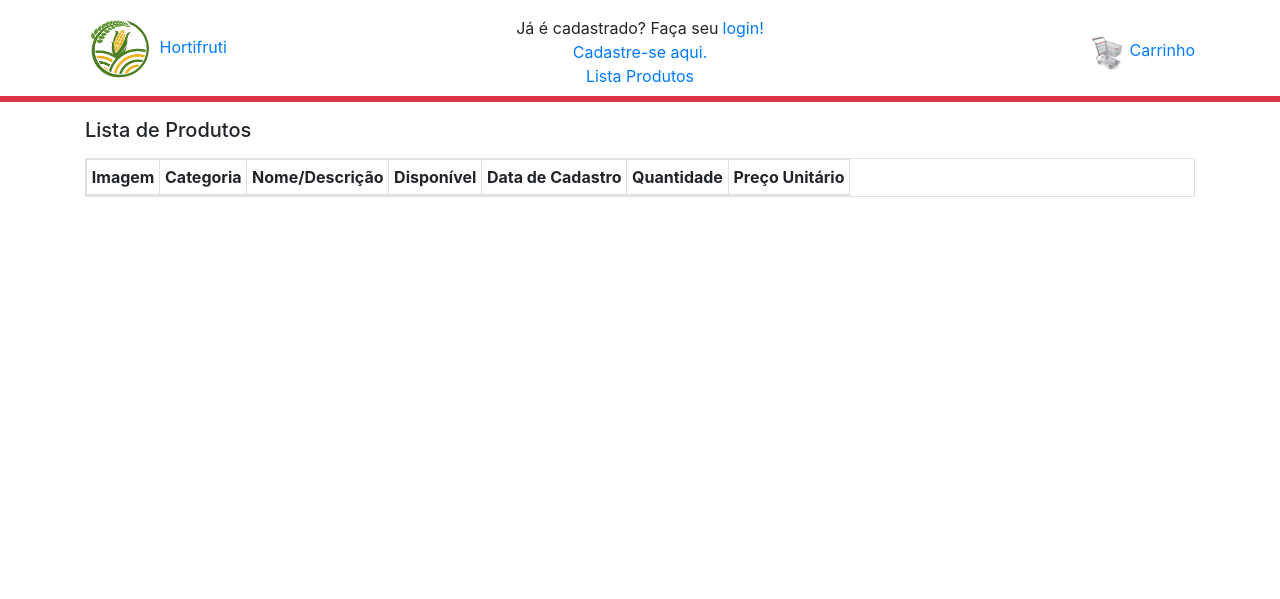
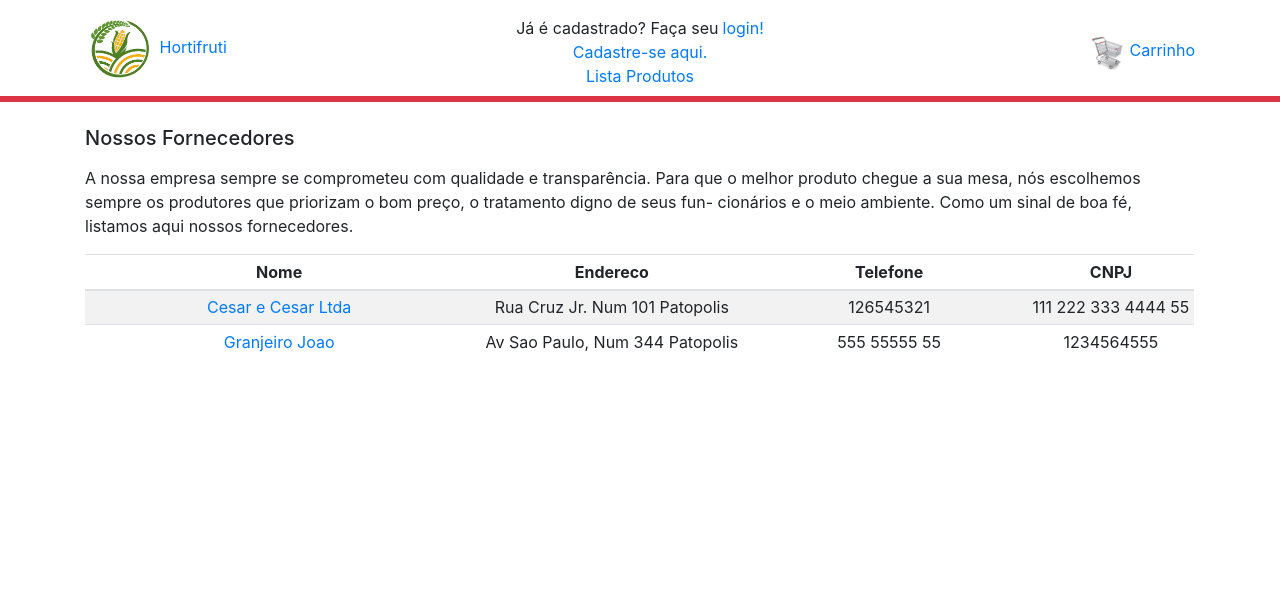
Before and after one commit to LucasBR96/CURSO-DJANGO, a Django app: page /fornecedor/lista_fornecedor/ in a window 1280 px wide. Shown: the top 599 px of the page. Run offline with Django 3.2, Linux system fonts and the light colour scheme; data comes from the database, SQL or seed files in the repository; both versions use the stored data as it was after the commit; lists and menus that the app fills with data are empty; some libraries are stand-ins or nearby versions.

Commit message:
chega por hoje

```diff
--- a/fornecedor/forms.py
+++ b/fornecedor/forms.py
@@ -1,3 +1,5 @@
+from fornecedor.models import Fornecedor
+from django import forms
 import re
 
 # funcoes de validacao --------------------------------------------------------
@@ -60,3 +62,17 @@ def valida_nome( nome_str ):
 def valida_endr( nome_str ):
 
     return re.match( TEL_RX1 , nome_str ) is not None
+
+class FornecedorForm( forms.ModelForm ):
+
+    class Meta:
+        model = Fornecedor
+        fields = ( 'Nome' , 'Endereco' , 'Telefone', 'CNPJ' )
+
+    Nome = forms.CharField(
+        error_messages = {
+            "Required":"campo obrigatório",
+            "unique":"Nome duplicado"
+        },
+        widget = forms.TextInput( attrs = {'class':'form-control form-control-sm', 'max-lenght': '100'})
+    )
--- a/fornecedor/templates/fornecedor/lista_forn.html
+++ b/fornecedor/templates/fornecedor/lista_forn.html
@@ -3,49 +3,44 @@
 {% load static %}
 
 {% block titulo %}
-   Pesquisa de Produtos
+   Lista de Fornecedores
 {% endblock %}
 
 {% block corpo %}
 
-   <h5 class="mb-3">Lista de Produtos</h5>
+   <div class = "mt-2 mb-3">
+      <h5 class="mb-3">Nossos Fornecedores</h5>
+      <p class = "text-left" style = "font-size: 16px" >
+         A nossa empresa sempre se comprometeu com qualidade e transparência. Para que o melhor produto chegue a
+         sua mesa, nós escolhemos sempre os produtores que priorizam o bom preço, o tratamento digno de seus fun-
+         cionários e o meio ambiente. Como um sinal de boa fé, listamos aqui nossos fornecedores.
+      </p>
+   </div>
+
    <table style='width:100%'
-          class='table table-striped table-sm table-bordered table-responsive mb-4'>
+          class='table table-striped table-sm table-responsive mb-4'>
       <thead>
-         <tr>
-            <th class='text-center'>Imagem</th>
-            <th class='text-center'>Categoria</th>
-            <th class='text-center'>Nome/Descrição</th>
-            <th class="text-center">Disponível</th>
-            <th class='text-center'>Data de Cadastro</th>
-            <th class="text-center">Quantidade</th>
-            <th class="text-center">Preço Unitário</th>
+         <tr class = 'text-center'>
+            <th style = "witdh: 25%" >Nome</th>
+            <th style = "witdh: 25%" >Endereco</th>
+            <th style = "witdh: 25%" >Telefone</th>
+            <th style = "witdh: 25%" >CNPJ</th>
          </tr>
       </thead>
       <tbody>
-         {% for produto in produtos %}
+         {% for fornec in forn %}
             <tr>
-               <td width="10%" class="text-center align-middle">
-                  <img style="width:80px"
-                       src="{% static 'images/produtos/' %}{{ produto.imagem }}" alt="{{ produto.nome }}">
+               <td width="35%" class="text-center align-middle">
+                  <a href = "#" id = "{{fornec.Nome}}" >{{fornec.Nome}}</a>
                </td>
-               <td width="10%" class="text-center align-middle">
-                  {{ produto.categoria }}
+               <td width="25%" class="text-center align-middle">
+                  {{fornec.Endereco}}
                </td>
-               <td width="35%" class="align-middle">
-                  {{ produto.nome }} ({{ produto.descricao }})
+               <td width="25%" class="text-center align-middle">
+                  {{fornec.Telefone}}
                </td>
-               <td width="10%" class="text-center align-middle">
-                  {{ produto.get_disponivel }}
-               </td>
-               <td width="15%" class="text-center align-middle">
-                  {{ produto.data_cadastro | date:'Y/m/d' }}
-               </td>
-               <td width="10%" class="text-right align-middle pr-3">
-                  {{ produto.qtd_estoque }}
-               </td>
-               <td width="15%" class="text-right align-middle pr-3">
-                  R$ {{ produto.preco }}
+               <td style = "{ width : 30%}" class="text-center align-middle">
+                  {{fornec.CNPJ}}
                </td>
             </tr>
          {% endfor %}
@@ -53,25 +48,29 @@
    </table>
 
    <div style='font-size: 14px; margin-bottom: 28px'>
-      {% if produtos.has_other_pages %}
+      {% if forn.has_other_pages %}
          <ul class='pagination'>
-            {% if produtos.has_previous %}
-               <li class='page-item'><a class='page-link' href='?pagina={{ produtos.previous_page_number }}'>Anterior</a></li>
+
+            {% if forn.has_previous %}
+               <li class='page-item'><a class='page-link' href='?pagina={{ forn.previous_page_number }}'>Anterior</a></li>
             {% else %}
                <li class='page-item disabled'><a class='page-link' href='#' tabindex='-1'>Anterior</a></li>
             {% endif %}
-            {% for i in produtos.paginator.page_range %}
-               {% if produtos.number == i %}
+
+            {% for i in forn.paginator.page_range %}
+               {% if forn.number == i %}
                   <li class='page-item active'><a class='page-link' href='#'>{{ i }} </a></li>
                {% else %}
                   <li class='page-item'><a class='page-link' href='?pagina={{ i }}'>{{ i }}</a></li>
                {% endif %}
             {% endfor %}
-            {% if produtos.has_next %}
-               <li class='page-item'><a class='page-link' href='?pagina={{ produtos.next_page_number }}'>Próxima</a></li>
+
+            {% if forn.has_next %}
+               <li class='page-item'><a class='page-link' href='?pagina={{ forn.next_page_number }}'>Próxima</a></li>
             {% else %}
                <li class='page-item disabled'><a class='page-link' href='#' tabindex='-1'>Próxima</a></li>
             {% endif %}
+
          </ul>
       {% endif %}
    </div>
--- a/fornecedor/urls.py
+++ b/fornecedor/urls.py
@@ -3,5 +3,6 @@ from fornecedor import views
 
 app_name = 'fornecedor'
 urlpatterns = [
-    path('lista_fornecedor/', views.lista_fornecedor, name='lista_fornecedor')
+    path('lista_fornecedor/', views.lista_fornecedor, name='lista_fornecedor'),
+    path('cadastra_fornecedor/', views.cadastra_fornecedor, name='cadastra_fornecedor')
 ]
--- a/fornecedor/views.py
+++ b/fornecedor/views.py
@@ -1,6 +1,12 @@
 from django.core.paginator import Paginator
 from django.shortcuts import render
 from fornecedor.models import Fornecedor
+from fornecedor.forms import FornecedorForm
+
+def cadastra_fornecedor( request ):
+
+    fornec = FornecedorForm()
+    return render( request, 'fornecedor/form.html', { 'formulario': fornec })
 
 def lista_fornecedor(request):
     lista_de_fornecedores = Fornecedor.objects.all()
```
Also changed, not shown: fornecedor/templates/fornecedor/form.html (added, +42 -0 lines), db.sqlite3.
